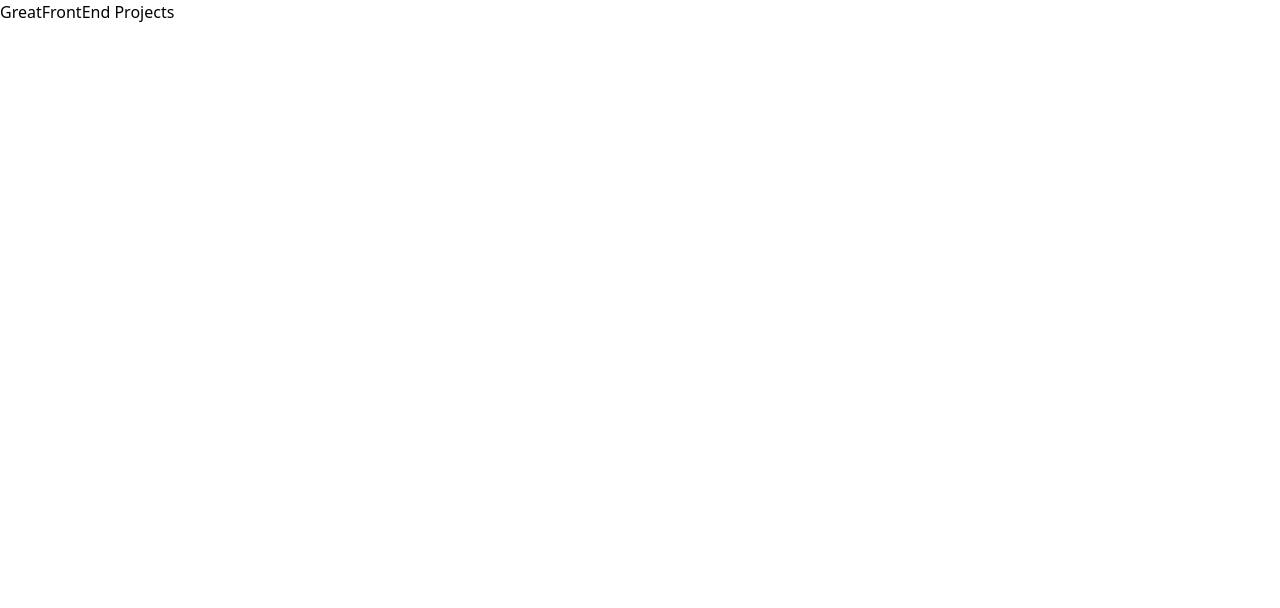
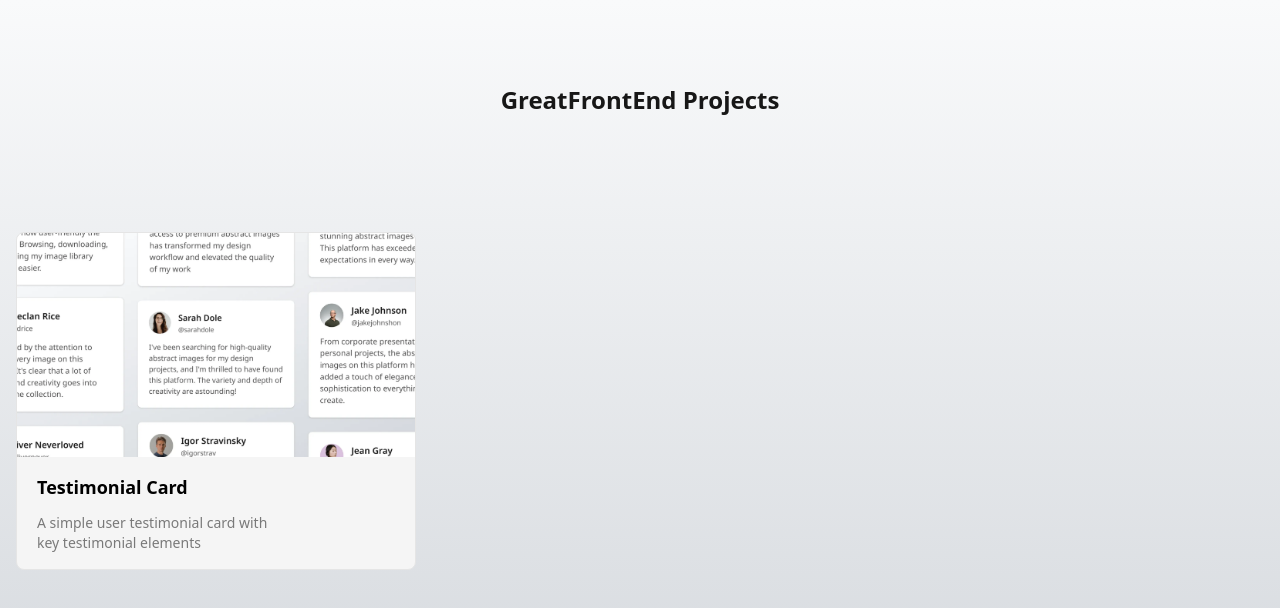
Before and after one commit to jakubjirous/great-front-end, a Next.js app: page / in a window 1280 px wide. Shown: the top 608 px of the page. Built offline with nearby package versions, Linux system fonts and the light colour scheme.

Commit message:
feat(projects): add initial page with projects
feat(projects): add initial page with projects

```diff
--- a/src/app/layout.tsx
+++ b/src/app/layout.tsx
@@ -1,7 +1,14 @@
 import { config } from "@/utils/config";
 import type { Metadata } from "next";
 import "./globals.css";
+import { Noto_Sans as NotoSans } from "next/font/google";
 import { ReactNode } from "react";
+
+const noto = NotoSans({
+	subsets: ["latin"],
+	variable: "--font-noto",
+	weight: ["400", "600"],
+});
 
 export const metadata: Metadata = {
 	title: `Projects | ${config.title}`,
@@ -15,7 +22,7 @@
 }>) {
 	return (
 		<html lang="en">
-			<body className={`antialiased`}>{children}</body>
+			<body className={`${noto.variable} antialiased`}>{children}</body>
 		</html>
 	);
 }
--- a/src/app/page.tsx
+++ b/src/app/page.tsx
@@ -1,9 +1,25 @@
+import { ProjectCard } from "@/components/project-card";
+import { projects } from "@/data/projects";
 import { config } from "@/utils/config";
 
-export default function Home() {
+export default function Page() {
 	return (
-		<main>
-			<h1>{config.title} Projects</h1>
+		<main className="bg-gradient-to-b from-gray-50 to-iron-500">
+			<section className="container h-dvh grid grid-cols-1 grid-rows-[12.5rem,1fr] items-center gap-8">
+				<h1 className="text-neutral-900 font-semibold text-2xl text-pretty text-center">
+					{config.title} Projects
+				</h1>
+
+				<div className="h-full columns-2 tablet:columns-3 desktop:columns-4 gap-4 tablet:gap-6 desktop:gap-8">
+					{projects.map((project) => (
+						<ProjectCard
+							key={project.href}
+							project={project}
+							className="mb-4 tablet:mb-6 desktop:mb-8"
+						/>
+					))}
+				</div>
+			</section>
 		</main>
 	);
 }
--- /dev/null
+++ b/src/components/project-card.tsx
@@ -0,0 +1,55 @@
+import type { StaticImport } from "next/dist/shared/lib/get-img-props";
+import Image from "next/image";
+import Link from "next/link";
+import type { CSSProperties, ReactNode } from "react";
+
+export interface ProjectType {
+	title: string;
+	description: string;
+	href: string;
+	thumbnail: {
+		src: string | StaticImport;
+		alt: string;
+		width: number;
+		height: number;
+	};
+}
+
+export function ProjectCard({
+	project: {
+		title,
+		description,
+		href,
+		thumbnail: { src, alt, width, height },
+	},
+	className,
+	...rest
+}: {
+	project: ProjectType;
+	className?: string;
+	rest?: CSSProperties;
+}): ReactNode {
+	return (
+		<Link
+			href={href}
+			className={`group flex break-inside-avoid flex-col group rounded-lg border border-neutral-200 bg-neutral-100 transition-all duration-500 hover:border-neutral-400 overflow-clip ${className}`}
+			{...rest}
+		>
+			<div>
+				<Image
+					alt={alt}
+					height={height}
+					placeholder="blur"
+					src={src}
+					width={width}
+					className="aspect-video group-hover:scale-110 transition-all duration-500"
+				/>
+
+				<div className="px-5 py-4">
+					<h2 className="mb-3 text-lg font-semibold">{title}</h2>
+					<p className="m-0 max-w-[30ch] text-sm opacity-50">{description}</p>
+				</div>
+			</div>
+		</Link>
+	);
+}
--- /dev/null
+++ b/src/data/projects.ts
@@ -0,0 +1,16 @@
+import { ProjectType } from "@/components/project-card";
+import testimonialCard from "../../public/assets/testimonial-card.webp";
+
+export const projects: ProjectType[] = [
+	{
+		title: "Testimonial Card",
+		description: "A simple user testimonial card with key testimonial elements",
+		href: "/testimonial-card",
+		thumbnail: {
+			src: testimonialCard,
+			alt: "Testimonial Card",
+			width: 2061,
+			height: 1161,
+		},
+	},
+];
```
